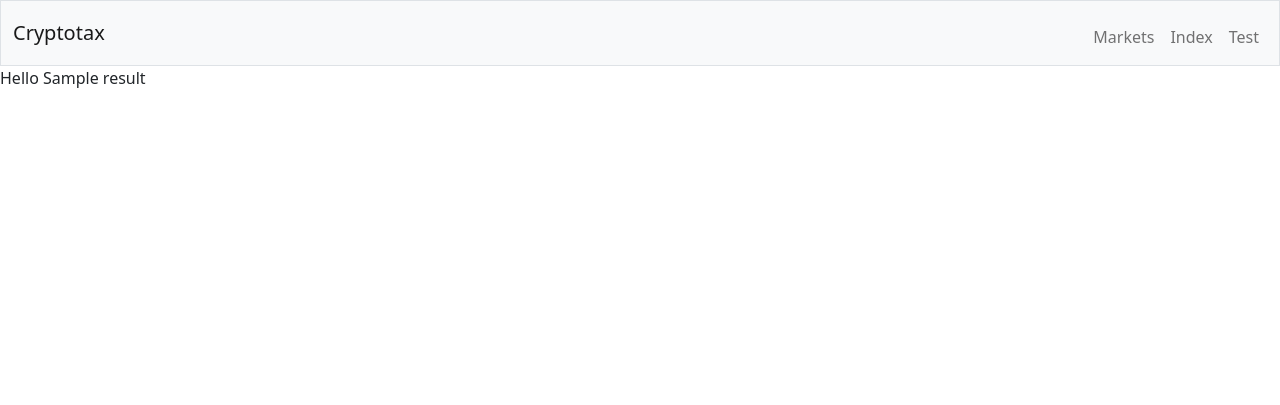
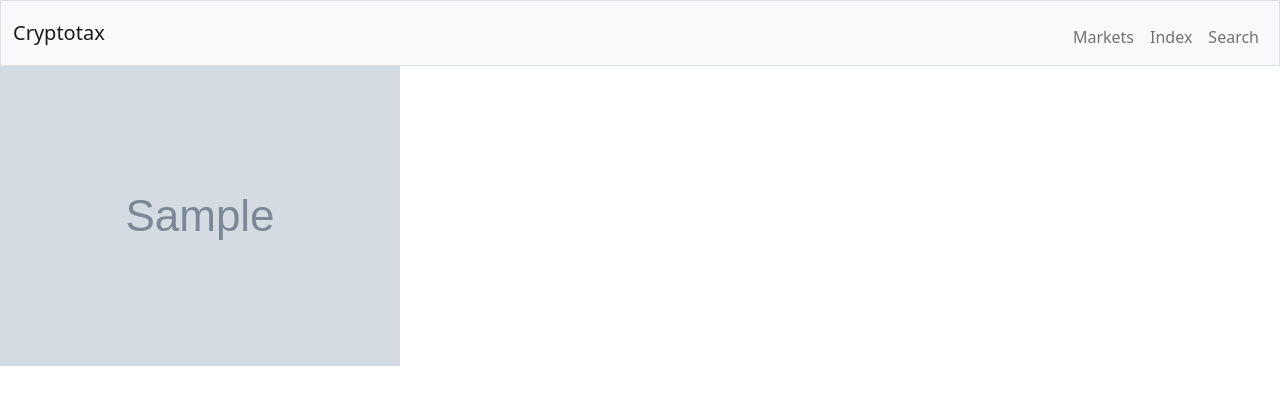
Before and after one commit to AleixMJ/cryptotax, a Flask app: template templates/search.html in a window 1280 px wide. Shown: the top 405 px of the page. Run offline with Flask 2, Linux system fonts and the light colour scheme; the template is opened without the code that fills it: most values are stand-ins (such as "Sample title", 1, 10 or a date in 2020); grey boxes marked "Sample" are stand-in pictures.

Commit message:
testing plots

```diff
--- a/app.py
+++ b/app.py
@@ -44,10 +44,24 @@ def close_connection(exception):
 @app.route('/markets')
 def markets():
 
-    data = cg.get_price(ids = "bitcoin, ethereum", vs_currencies = "usd")
 
     coins = cg.get_coins_markets(vs_currency="usd",price_change_percentage="24h,30d,1y")
     coins_df = pd.DataFrame(coins).head(100).round(2)
     inverted = coins_df.transpose()
 
     return render_template("markets.html", inverted = inverted)
+
+@app.route('/search')
+def search():
+
+    historical = cg.get_coin_ohlc_by_id(id="ethereum", vs_currency="usd", days="max")
+    hist_df = pd.DataFrame(historical)
+    hist_df.columns = ["Time", "Open", "High", "Low", "Close"]
+    hist_df["Time"] = pd.to_datetime(hist_df["Time"]/1000, unit="s")
+    hist_df.set_index("Time", inplace=True)
+    print(hist_df.shape)
+    print(hist_df.head())
+    print(hist_df.info())
+    print(hist_df.describe())
+    print(mpf.plot(hist_df.tail(50)))
+    return render_template("search.html")
--- a/templates/layout.html
+++ b/templates/layout.html
@@ -19,7 +19,7 @@
                    <ul class="navbar-nav ms-auto mt-2">
                       <li class="nav-item"><a class="nav-link" href="/markets">Markets</a></li>
                       <li class="nav-item"><a class="nav-link" href="/">Index</a></li>
-                      <li class="nav-item"><a class="nav-link" href="/test">Test</a></li>
+                      <li class="nav-item"><a class="nav-link" href="/search">Search</a></li>
                   </ul>
           </div>
       </div>
--- a/templates/search.html
+++ b/templates/search.html
@@ -6,6 +6,6 @@
 
 {% block main %}
 
-Hello {{result}}
+<img src="{{image}}">
 
 {% endblock %}
```
